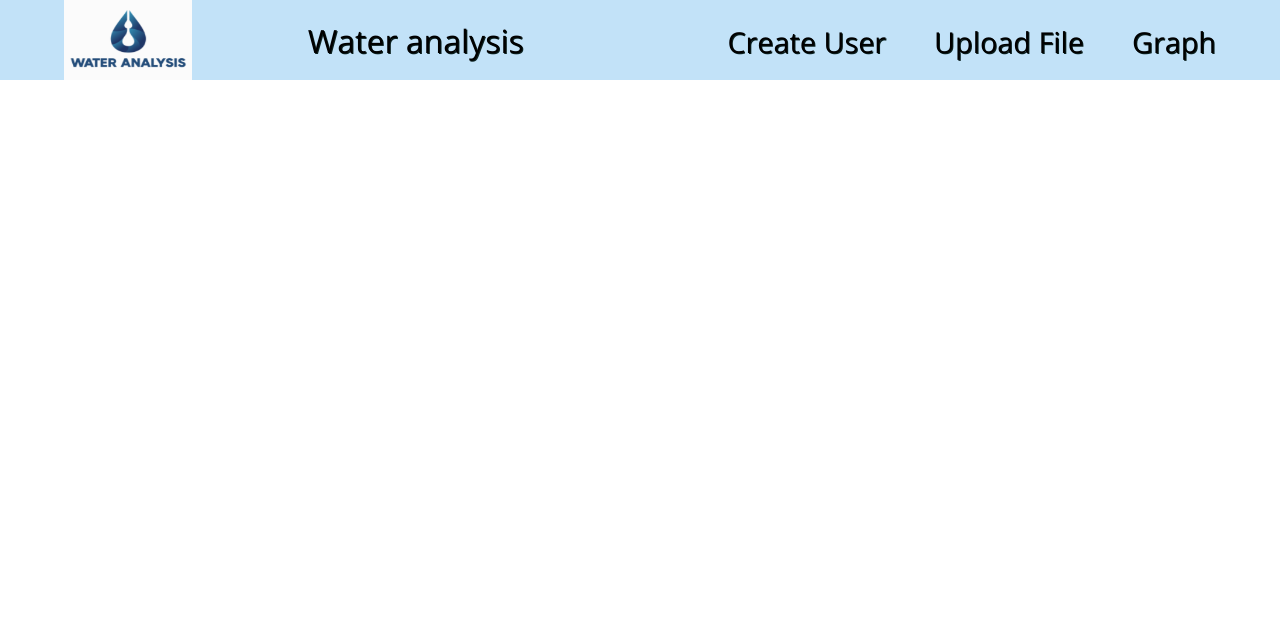
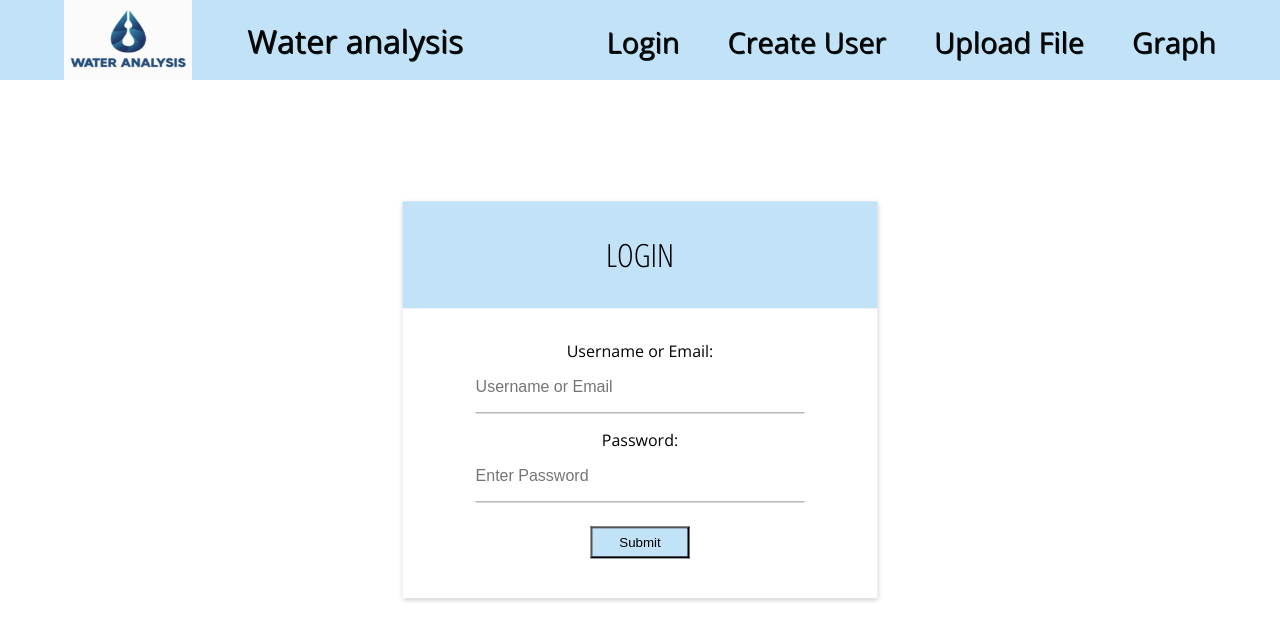
Before and after one commit to Eliadc3/water, a React (Create React App) app in the folder client/: page /login in a window 1280 px wide. Shown: the top 640 px of the page. Built offline with nearby package versions, Linux system fonts and the light colour scheme.

Commit message:
register, login and logout - client side

```diff
--- a/client/src/App.js
+++ b/client/src/App.js
@@ -1,18 +1,30 @@
-import { Route, Routes } from "react-router-dom";
+import {
+  BrowserRouter as Router,
+  Switch,
+  Route,
+  Routes,
+  Redirect,
+} from "react-router-dom";
 import "./App.css";
 import MainLayout from "./layouts/MainLayout";
 import Register_page from "./pages/user/Register_page";
 import Upload_file_Page from "./pages/content/Upload_file_Page.js";
 import Charts from "./components/charts";
+import Login_Page from "./pages/user/Login_page";
 
 function App() {
   return (
     <div className="App">
       <MainLayout>
         <Routes>
+          <Route path="/login" element={<Login_Page />}>
+            {/* {isLoggedIn() ? <Redirect to="/dashboard" /> : <Login_Page />} */}
+          </Route>
           <Route path="/register" element={<Register_page />} />
           <Route path="/uploadfile" element={<Upload_file_Page />} />
-          <Route path="/charts" element={<Charts />} />
+          {/* <Route path="/dashboard">
+            {isLoggedIn() ? <Dashboard_Page /> : <Redirect to="/login" />}
+          </Route> */}
         </Routes>
       </MainLayout>
     </div>
--- a/client/src/layouts/AppHeader.js
+++ b/client/src/layouts/AppHeader.js
@@ -10,6 +10,9 @@ const AppHeader = () => {
       Water analysis
       <nav>
         <ul>
+          <li>
+            <Link to="/login">Login</Link>
+          </li>
           <li>
             <Link to="/register">Create User</Link>
           </li>
--- /dev/null
+++ b/client/src/pages/user/Login_page.js
@@ -0,0 +1,87 @@
+import React, { useState } from "react";
+import { useHistory } from "react-router-dom";
+import styles from "./Register_Page.module.css";
+import axios from "axios";
+
+const Login_Page = () => {
+  //const history = useHistory();
+  const [usernameEmail, setUsernameEmail] = useState("");
+  const [password, setPassword] = useState("");
+  //const [authenticated, setAuthenticated] = useState(false);
+
+  const handleInputChange = (event) => {
+    const { id, value } = event.target;
+
+    if (id === "username-email") {
+      setUsernameEmail(value);
+    }
+    if (id === "password") {
+      setPassword(value);
+    }
+  };
+
+  const handleSubmit = async (event) => {
+    event.preventDefault();
+    try {
+      const res = await axios.post(
+        "http://localhost:5000/users/login",
+        {
+          usernameEmail,
+          password,
+        },
+        {
+          headers: { "Content-Type": "application/json" },
+          withCredentials: true,
+        }
+      );
+      if (res.status === 200) {
+        alert("Login successful.");
+        console.log("usernameEmail: ", usernameEmail);
+        console.log("password: ", password);
+        // setAuthenticated(true);
+      }
+      // Redirect to the dashboard
+      //history.push("/dashboard");
+    } catch (err) {
+      if (err.response && err.response.data && err.response.data.message) {
+        alert(err.response.data.message);
+      } else {
+        alert("An error occurred. Please try again.");
+      }
+      console.error(err);
+    }
+  };
+
+  return (
+    <div className={styles.loginForm}>
+      <h2>Login</h2>
+      <form className="form-body" onSubmit={handleSubmit}>
+        <div className="username-email">
+          <label htmlFor="username-email">Username or Email:</label>
+          <input
+            type="text"
+            id="username-email"
+            placeholder="Username or Email"
+            value={usernameEmail}
+            onChange={handleInputChange}
+          />
+        </div>
+        <div className="password">
+          <label htmlFor="password">Password:</label>
+          <input
+            type="password"
+            id="password"
+            placeholder="Enter Password"
+            value={password}
+            onChange={handleInputChange}
+          />
+        </div>
+        <button type="submit" className={styles.btn}>
+          Submit
+        </button>
+      </form>
+    </div>
+  );
+};
+
+export default Login_Page;
--- a/client/src/pages/user/Register_page.js
+++ b/client/src/pages/user/Register_page.js
@@ -6,7 +6,8 @@ const Register_Page = () => {
   const [username, setUsername] = useState("");
   const [email, setEmail] = useState("");
   const [password, setPassword] = useState("");
-  const [isAdmin, setIsAdmin] = useState(false);
+  const [password2, setPassword2] = useState("");
+  const [admin, setAdmin] = useState(false);
 
   const handleInputChange = (event) => {
     const { id, value } = event.target;
@@ -20,10 +21,13 @@ const Register_Page = () => {
     if (id === "password") {
       setPassword(value);
     }
+    if (id === "password2") {
+      setPassword2(value);
+    }
   };
 
   const handleAdminChange = (event) => {
-    setIsAdmin(event.target.checked);
+    setAdmin(event.target.checked);
   };
 
   const handleSubmit = async (event) => {
@@ -35,7 +39,8 @@ const Register_Page = () => {
           username,
           email,
           password,
-          isAdmin,
+          password2,
+          admin,
         },
         {
           headers: { "Content-Type": "application/json" },
@@ -47,7 +52,8 @@ const Register_Page = () => {
         console.log("username: ", username);
         console.log("email: ", email);
         console.log("password: ", password);
-        console.log("isAdmin: ", isAdmin);
+        console.log("password2: ", password);
+        console.log("Admin: ", admin);
       }
     } catch (err) {
       if (err.res && err.res.data && err.res.message) {
@@ -88,17 +94,27 @@ const Register_Page = () => {
             type="password"
             title="password"
             id="password"
-            placeholder="Password"
+            placeholder="Enter Password"
             value={password}
             onChange={handleInputChange}
           />
         </div>
-        <div className="isAdmin">
-          <label htmlFor="isAdmin">
+        <div className="password2">
+          <input
+            type="password"
+            title="password2"
+            id="password2"
+            placeholder="Enter password again"
+            value={password2}
+            onChange={handleInputChange}
+          />
+        </div>
+        <div className="admin">
+          <label htmlFor="admin">
             <input
               type="checkbox"
-              id="isAdmin"
-              checked={isAdmin}
+              id="admin"
+              checked={admin}
               onChange={handleAdminChange}
             />
             Register as Admin
```
Also changed, not shown: client/src/pages/content/Dashboard_Page.js (added), 2 other files (tests, documents, lock files or other folders).
